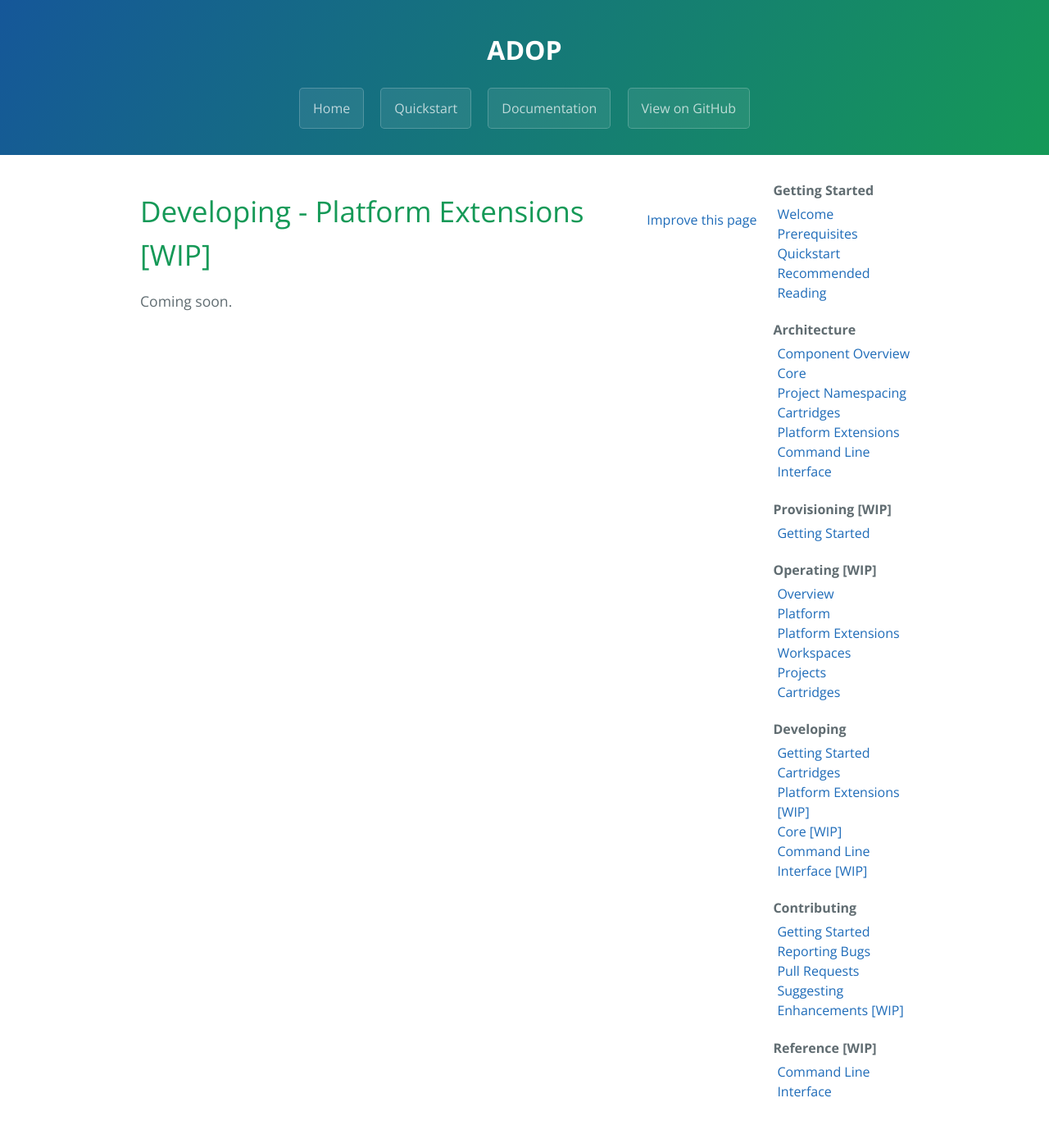
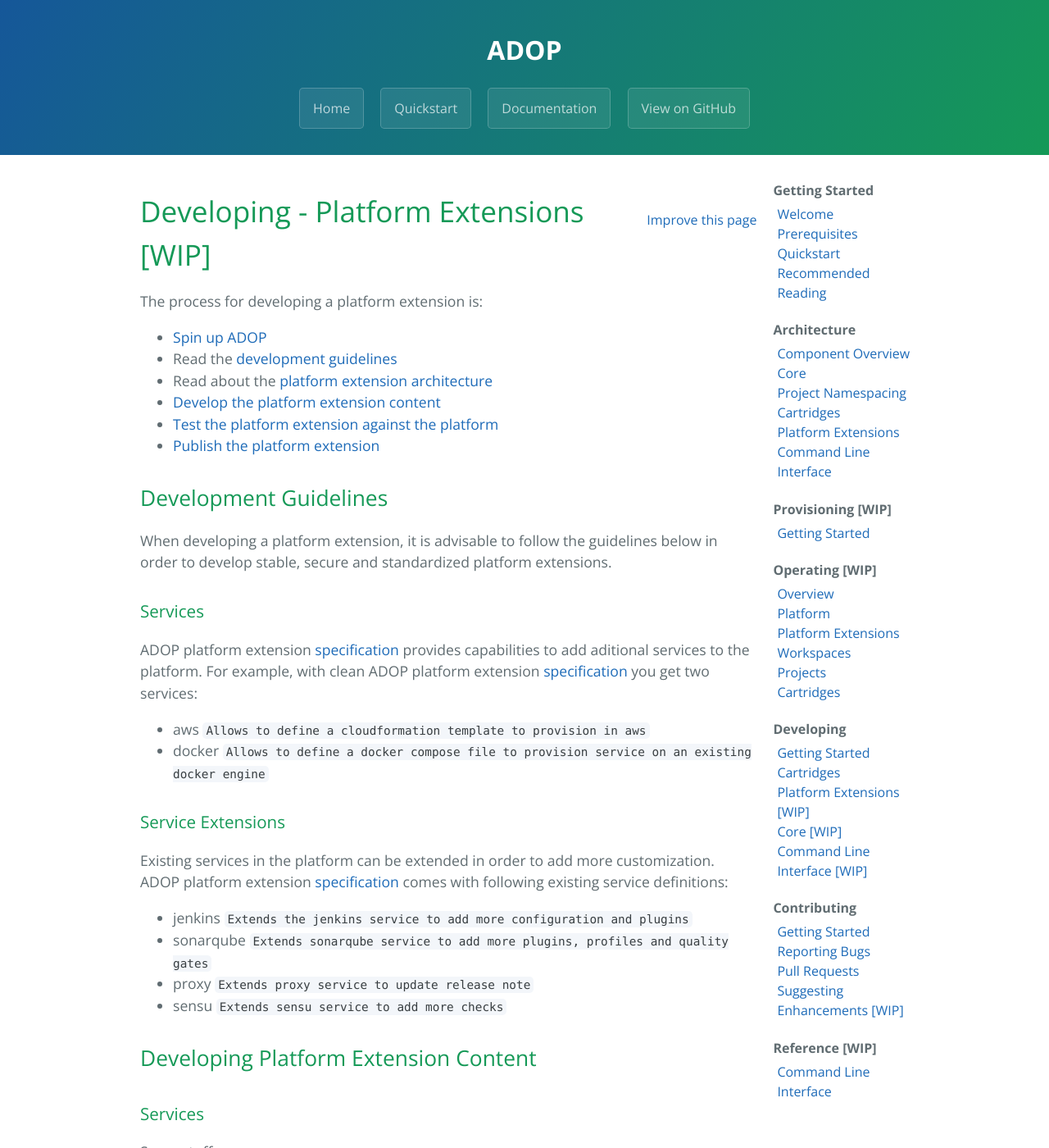
Before and after one commit to Accenture/adop-docker-compose, a Jekyll site: the page built from site/_docs/developing/platform-extensions.md, in a window 1280 px wide and 1400 px high. Shown: the whole window at 82% size. Built offline with Jekyll 4.4.1, drawn with Linux system fonts in a browser that asks for light colours; some of the changed text lies outside the part shown.

Commit message:
Updating Developing Documentation

````diff
--- a/site/_docs/developing/platform-extensions.md
+++ b/site/_docs/developing/platform-extensions.md
@@ -5,4 +5,44 @@
 permalink: /docs/developing/platform-extensions/
 ---
 
+The process for developing a platform extension is:
+
+* [Spin up ADOP](/adop-docker-compose/docs/quickstart/)
+* Read the [development guidelines](#development-guidelines)
+* Read about the [platform extension architecture](/adop-docker-compose/docs/architecture/platform-extensions/)
+* [Develop the platform extension content](#developing-platform-extension-content)
+* [Test the platform extension against the platform](#testing-the-platform-extension)
+* [Publish the platform extension](#publishing-platform-extensions)
+
+## Development Guidelines
+When developing a platform extension, it is advisable to follow the guidelines below in order to develop stable, secure and standardized platform extensions.
+
+### Services
+ADOP platform extension [specification](https://github.com/Accenture/adop-platform-extension-specification) provides capabilities to add aditional services to the platform.
+For example, with clean ADOP platform extension [specification](https://github.com/Accenture/adop-platform-extension-specification) you get two services:
+
+ - aws ```Allows to define a cloudformation template to provision in aws```
+ - docker ```Allows to define a docker compose file to provision service on an existing docker engine```
+
+### Service Extensions
+Existing services in the platform can be extended in order to add more customization. ADOP platform extension [specification](https://github.com/Accenture/adop-platform-extension-specification)
+comes with following existing service definitions:
+
+ - jenkins ```Extends the jenkins service to add more configuration and plugins```
+ - sonarqube ```Extends sonarqube service to add more plugins, profiles and quality gates```
+ - proxy ```Extends proxy service to update release note```
+ - sensu ```Extends sensu service to add more checks```
+
+## Developing Platform Extension Content
+
+### Services
+Some stuff.
+
+### Service Extensions
+Some stuff.
+
+## Testing the Platform Extension
+Some stuff.
+
+## Publishing Platform Extensions
 Coming soon.
````
Also changed, not shown: site/_docs/developing/cli.md (+2 -1 lines).
